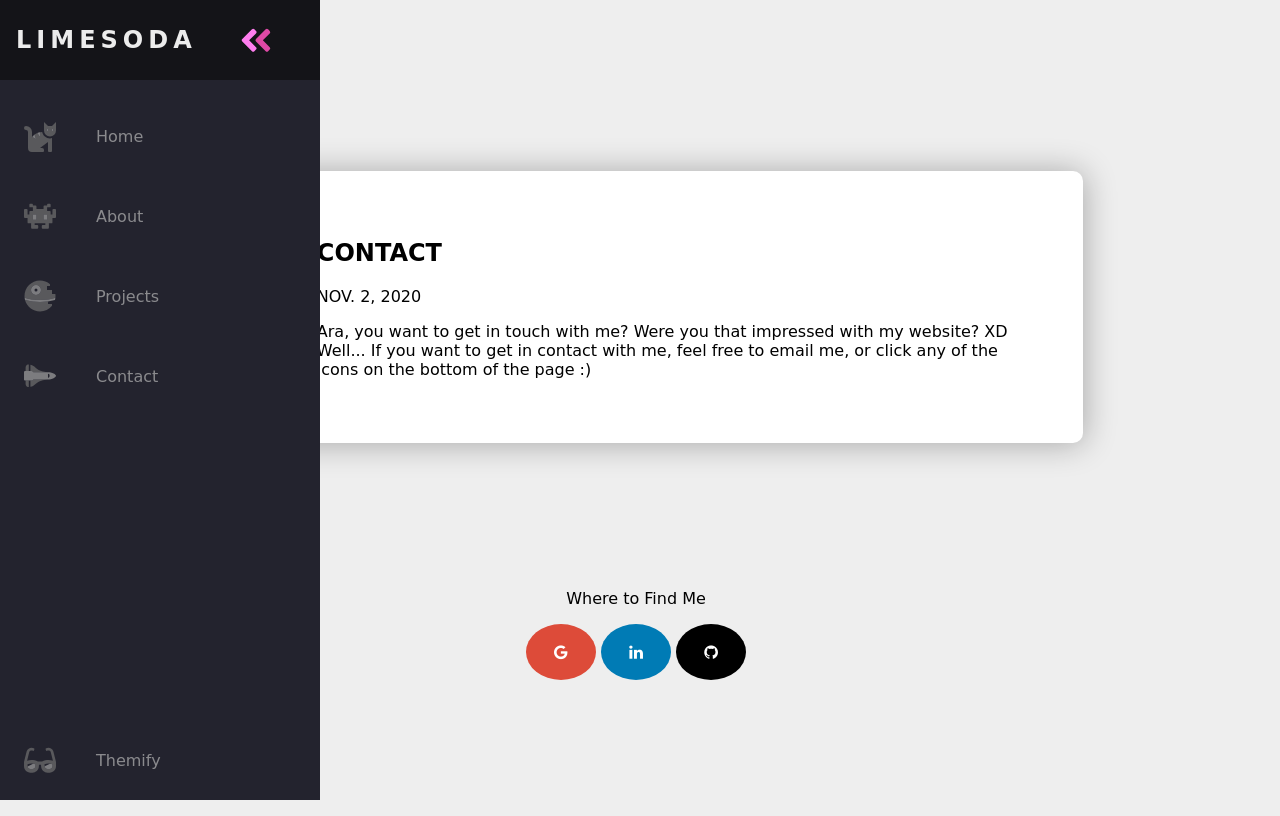
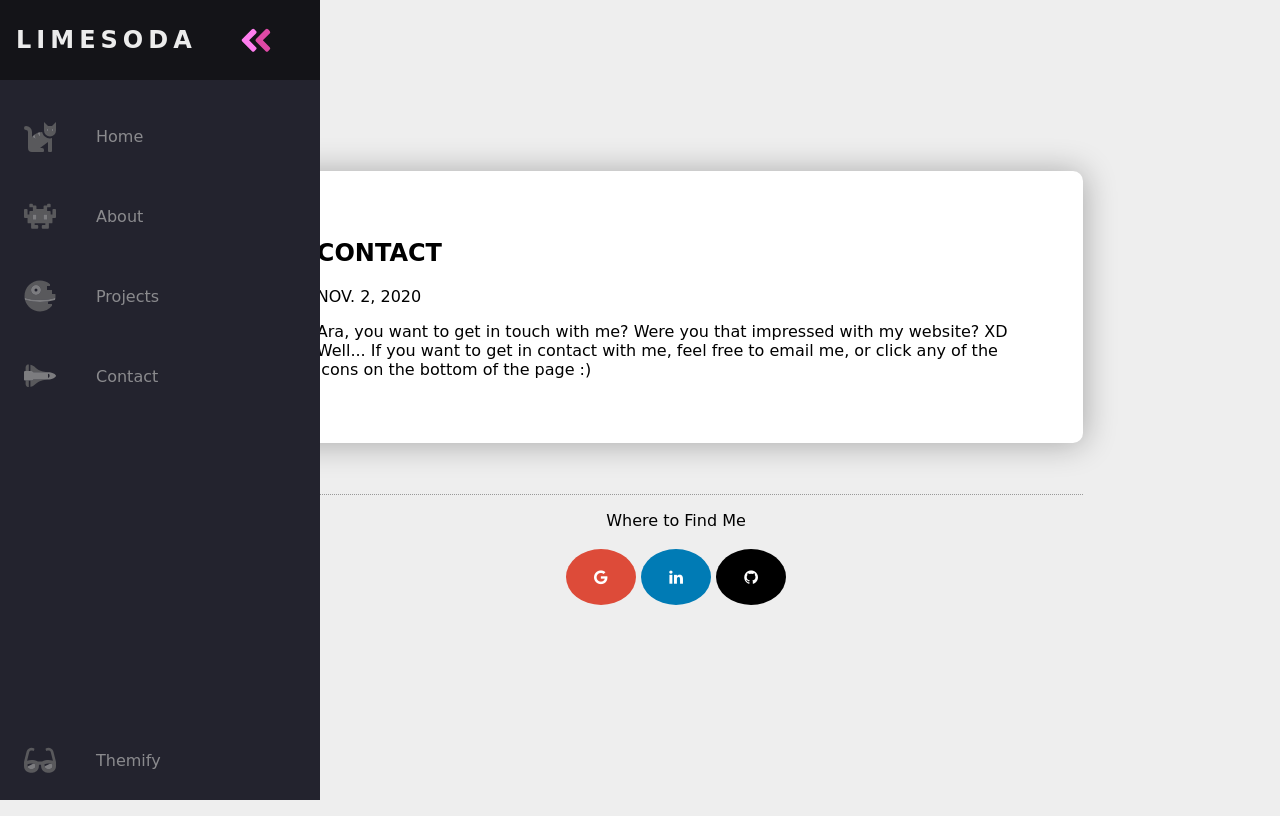
Before and after one commit to limesoda314/limesoda314-limesoda314.github.io, a plain HTML site: page html/contact.html in a window 1280 px wide. Drawn offline with Linux system fonts and the light colour scheme.

Commit message:
Changed the footer
I didn't like how the footer and pages would center differently, and I couldn'r figure out how to fix that, so I got rid of the footer and just added that content underneath the main tag and added a dotted divider between the content in the page and the footer.

```diff
--- a/html/contact.html
+++ b/html/contact.html
@@ -257,15 +257,17 @@
 				</p>
 			</article>
 
+			<p><br><hr class="bluegrey"></p>
+
+				<p style="text-align:center;">Where to Find Me <br><br>
+				<a href="mailto:limesoda314@gmail.com" class="fa fa-google"></a>
+				<a href="https://www.linkedin.com/in/ann-marina-miyaguchi-5aa810164/" class="fa fa-linkedin"></a>
+				<a href="https://github.com/limesoda314" class="fa fa-github"></a></p>
+
 		</main>
 
 
 	</body>
-	<footer>
-		<p style="text-align:center;">Where to Find Me</p>
-		<a href="mailto:limesoda314@gmail.com" class="fa fa-google"></a>
-		<a href="https://www.linkedin.com/in/ann-marina-miyaguchi-5aa810164/" class="fa fa-linkedin"></a>
-		<a href="https://github.com/limesoda314" class="fa fa-github"></a>
-	 </footer>
+
 
 </html>
--- a/styles/blog-cards.css
+++ b/styles/blog-cards.css
@@ -12,7 +12,7 @@ html {
 .wrapper {
   height: 100%;
   width: 100%;
-  height: 35vh;
+  height: 75vh;
 }
 
 .blog_post {
--- a/styles/style.css
+++ b/styles/style.css
@@ -433,3 +433,8 @@ footer {
   margin-right: auto;
   width: 50%;
 }
+
+hr.bluegrey {
+  border: none;       /*Gets rid of the ugly line underneath the dots*/
+  border-top: 1px dotted #999999;
+}
```
Also changed, not shown: html/about.html (+9 -11 lines), html/projects.html (+7 -6 lines), html/projects/photography.html (+7 -6 lines), index.html (+9 -12 lines).
